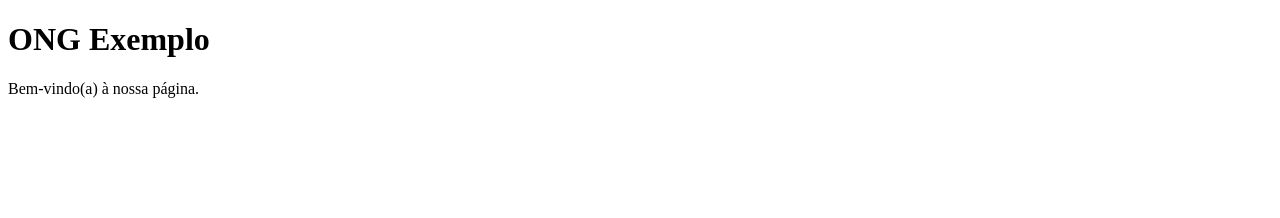
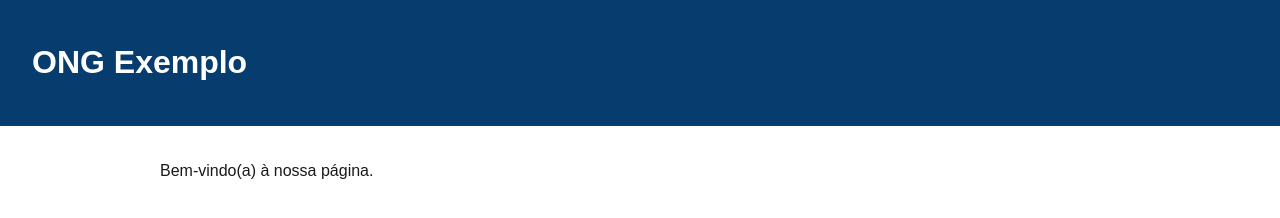
Before and after one commit to GomdimApps/cruzeiro-front-exp-4, a plain HTML site: page index.html in a window 1280 px wide. Drawn offline with Linux system fonts and the light colour scheme.

Commit message:
style: adiciona folha de estilos com contraste e foco visível

```diff
--- a/index.html
+++ b/index.html
@@ -4,6 +4,7 @@
   <meta charset="UTF-8">
   <meta name="viewport" content="width=device-width, initial-scale=1.0">
   <title>ONG Exemplo</title>
+  <link rel="stylesheet" href="style.css">
 </head>
 <body>
   <header><h1>ONG Exemplo</h1></header>
--- /dev/null
+++ b/style.css
@@ -0,0 +1,5 @@
+:root { --azul: #063d6e; --fundo: #ffffff; --texto: #1a1a1a; }
+body { font-family: Arial, sans-serif; margin: 0; color: var(--texto); background: var(--fundo); line-height: 1.6; }
+header { background: var(--azul); color: #fff; padding: 1rem 2rem; }
+main { max-width: 60rem; margin: 2rem auto; padding: 0 1rem; }
+a:focus, button:focus { outline: 3px solid #ff9800; outline-offset: 2px; }
```
